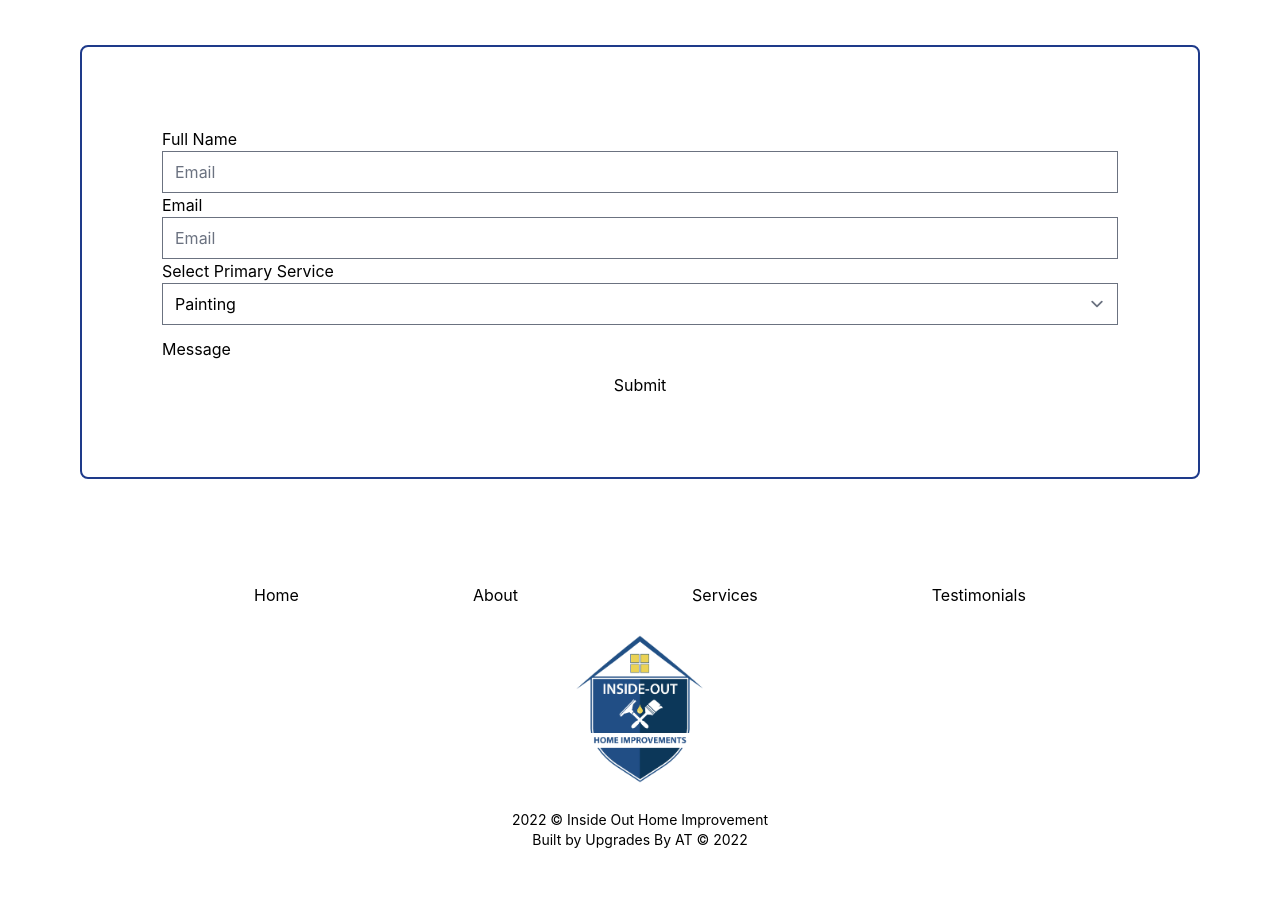
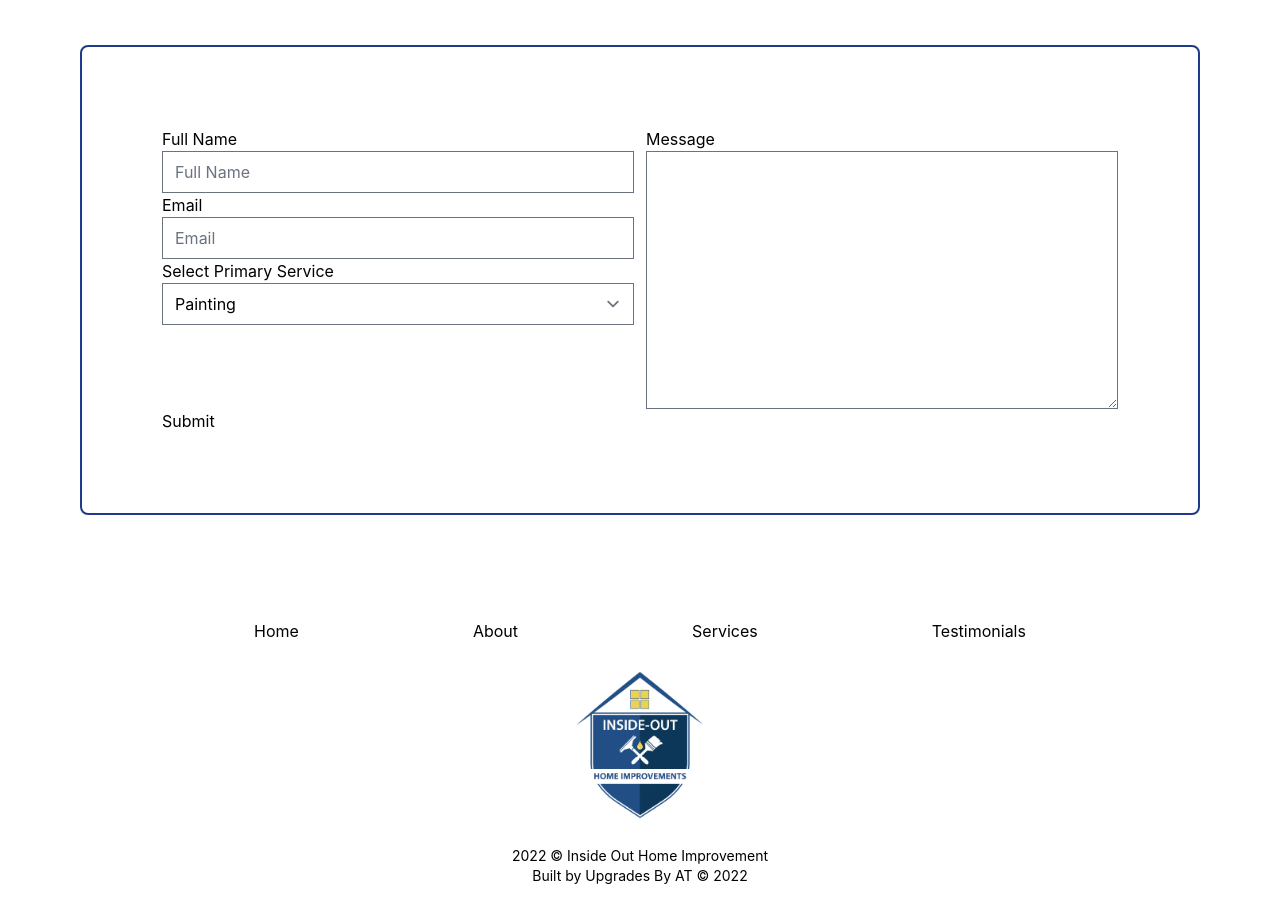
Before and after one commit to AaronTheDesigner/inside-out, a Next.js app: page / in a window 1280 px wide. Shown: the part 3543-4441 px from the top of the page. Before the commit the page ends 4405 px from the top, so only its background shows below. Built offline with nearby package versions, Linux system fonts and the light colour scheme.

Commit message:
message added

```diff
--- a/pages/components/Form.js
+++ b/pages/components/Form.js
@@ -29,10 +29,11 @@ const Form = () => {
             Get a Free Estimate
         </h1>
         <div className="p-3 sm:p-10 md:p-15 lg:p-20 border-2 border-blue-900 rounded-lg">
-            <form action="" className='flex flex-col gap-3' onSubmit={handleSubmit}>
-                <div className='flex flex-col'>
+            <form action="" className='' onSubmit={handleSubmit}>
+                <div className='flex flex-col lg:flex-row gap-3'>
+                    <div className='flex flex-col lg:w-1/2'>
                         <label htmlFor="name">Full Name</label>
-                    <input type="text" name="name" id="name" placeholder='Email'/>
+                        <input type="text" name="name" id="name" placeholder='Full Name'/>
                         <label htmlFor="email">Email</label>
                         <input type="email" name="email" id="email" placeholder='Email'/>
                         <label htmlFor="services">Select Primary Service</label>
@@ -44,13 +45,14 @@ const Form = () => {
                             <option value="Maintenance">Maintenance</option>
                         </select>
                     </div>
-                <div className="flex flex-col">
+                    <div className="flex flex-col lg:w-1/2">
                         <label htmlFor="message">Message</label>
+                        <textarea name="message" id="message" cols="25" rows="10"></textarea>
+                    </div>
                 </div>
                 <button>
                     Submit
                 </button>
-
             </form>
         </div>
     </div>
```
Lines whose indentation alone changed are shown as unchanged.
